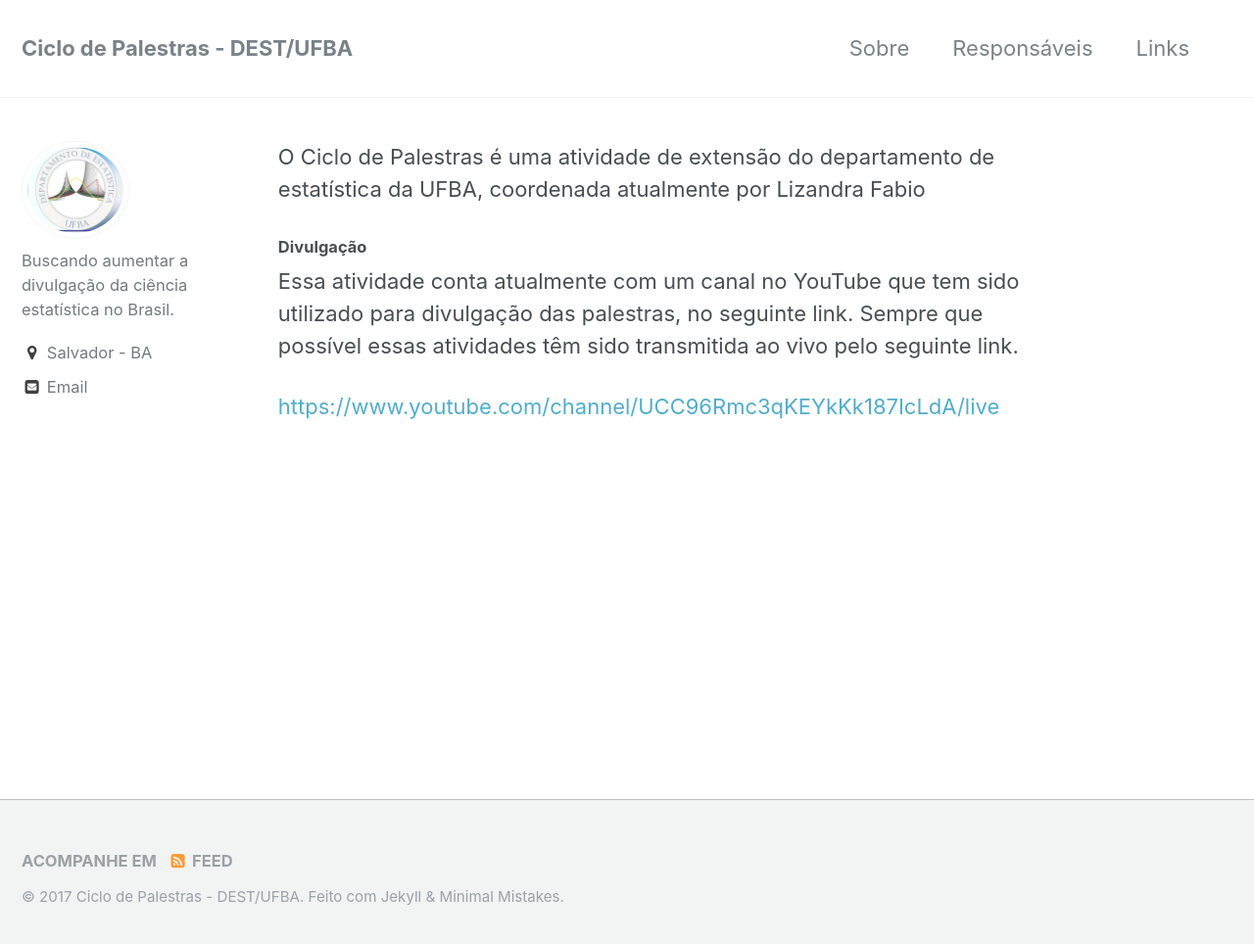
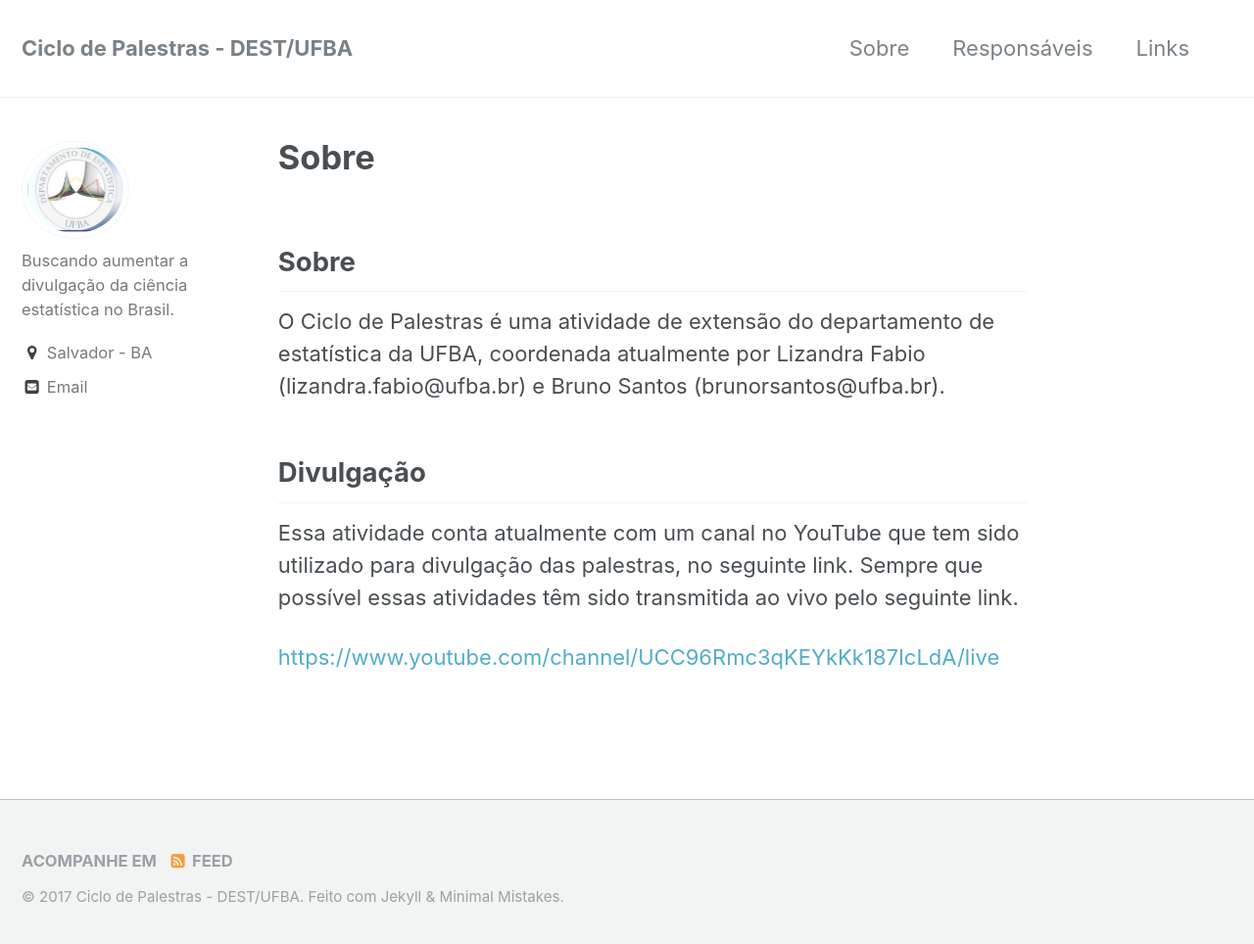
Before and after one commit to ciclo-palestras-dest-ufba/ciclo-palestras-dest-ufba.github.io, a Jekyll site: the page built from sobre.md, in a window 1280 px wide and 972 px high. Shown: the top 964 px of the window at 98% size. Built offline with Jekyll 4.4.1, drawn with Linux system fonts in a browser that asks for light colours; our own code applies the rules of GitHub Pages for plain Markdown files.

Commit message:
Alterando info

```diff
--- a/sobre.md
+++ b/sobre.md
@@ -2,9 +2,11 @@
 permalink: /sobre/
 ---
 
-O Ciclo de Palestras é uma atividade de extensão do departamento de estatística da UFBA, coordenada atualmente por Lizandra Fabio
+## Sobre
 
-#### Divulgação
+O Ciclo de Palestras é uma atividade de extensão do departamento de estatística da UFBA, coordenada atualmente por Lizandra Fabio (lizandra.fabio@ufba.br) e Bruno Santos (brunorsantos@ufba.br).
+
+## Divulgação
 
 Essa atividade conta atualmente com um canal no YouTube que tem sido utilizado para divulgação das palestras, no seguinte link. Sempre que possível essas atividades têm sido transmitida ao vivo pelo seguinte link.
 
```
Also changed, not shown: links.md (+2 -2 lines).
